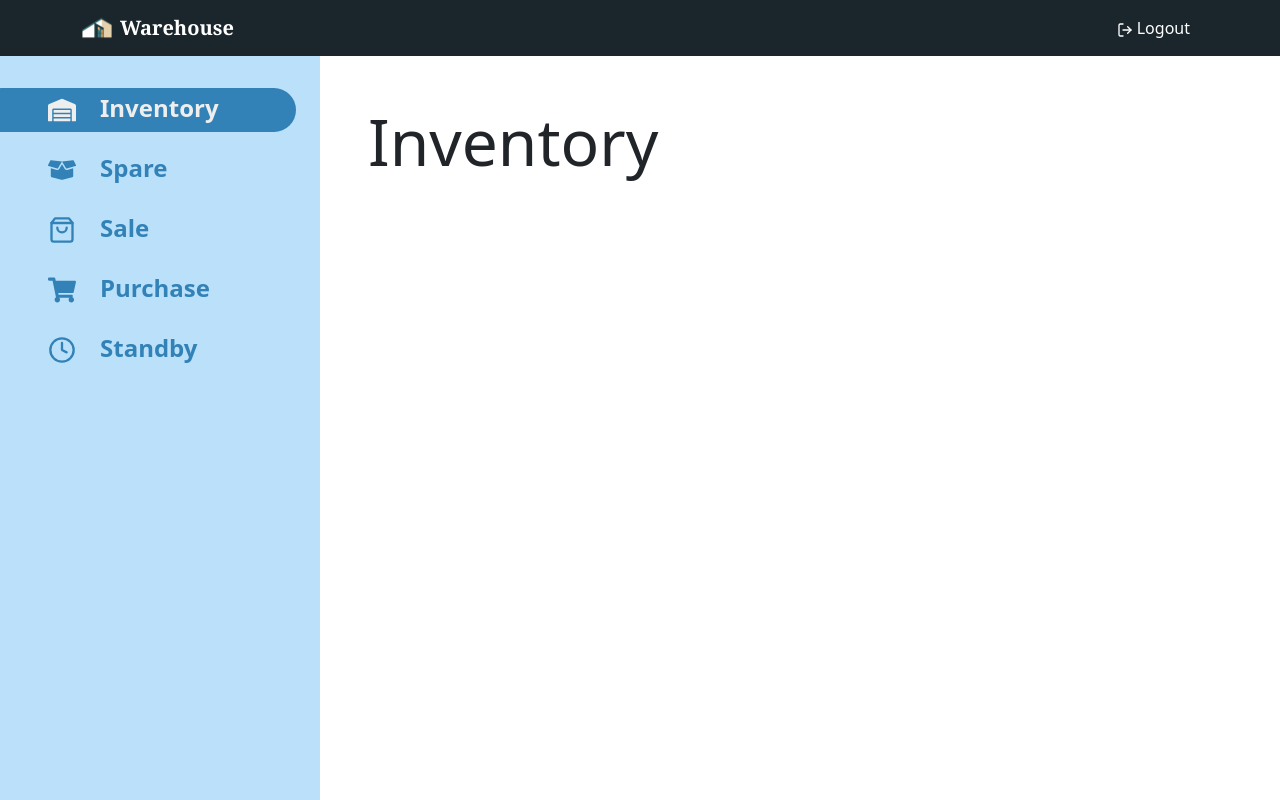
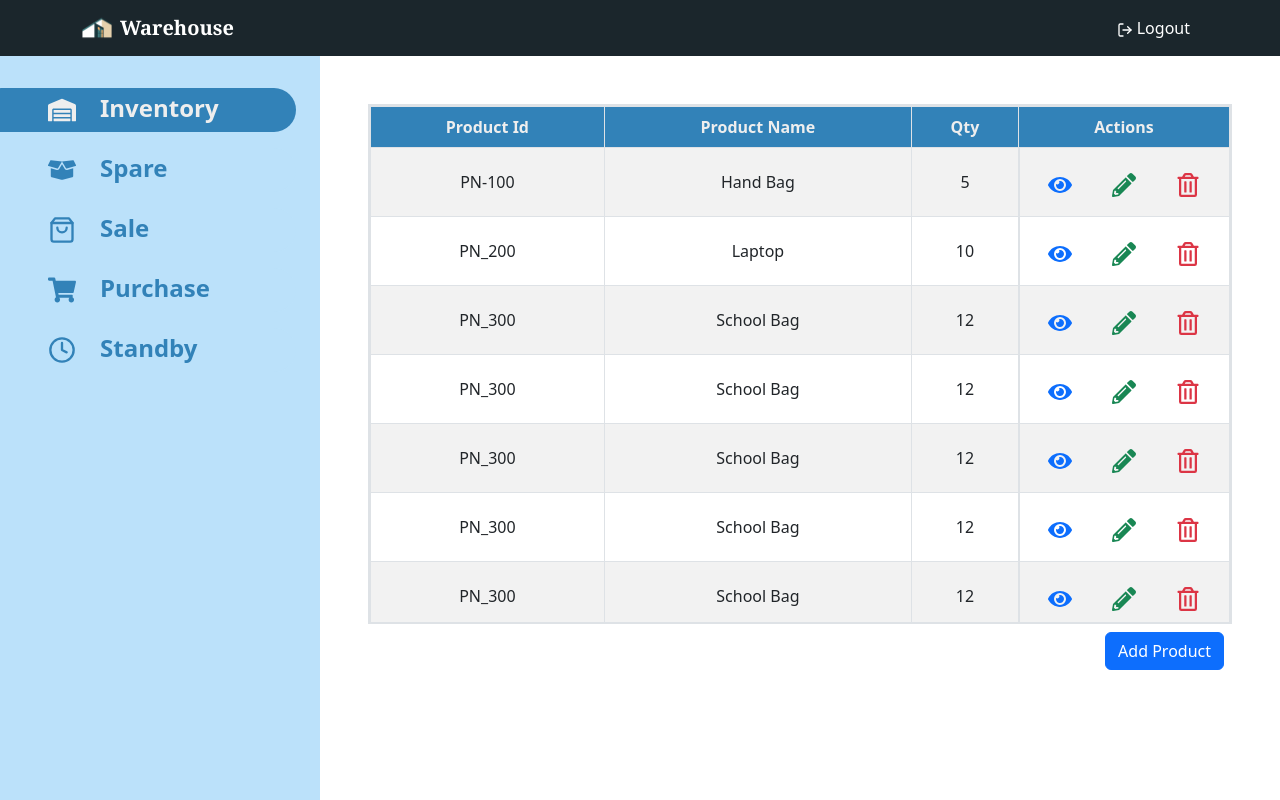
Before and after one commit to parthkambli/Warehouse, a React (Create React App) app in the folder client/: page /inventory in a window 1280 px wide. Built offline with nearby package versions, Linux system fonts and the light colour scheme.

Commit message:
Invebtory Table

```diff
--- /dev/null
+++ b/client/src/components/hero/InventoryTable.jsx
@@ -0,0 +1,192 @@
+import { Button, Table } from "react-bootstrap";
+import { FaEye, FaPencilAlt, FaRegTrashAlt } from "react-icons/fa";
+import { Link } from "react-router-dom";
+
+const InventoryTable = () => {
+  return (
+    <>
+      <div
+        className="border border-2"
+        style={{ height: "65vh", overflowY: "scroll" }}
+      >
+        <Table
+          className="align-middle text-center"
+          responsive
+          striped
+          bordered
+          hover
+        >
+          <thead
+            className="align-middle text-center"
+            style={{ backgroundColor: "#3282B8", color: "#eeeeee" }}
+          >
+            <tr>
+              <th>Product Id</th>
+              <th>Product Name</th>
+              <th>Qty</th>
+              <th>Actions</th>
+            </tr>
+          </thead>
+          <tbody>
+            <tr>
+              <td>PN-100</td>
+              <td>Hand Bag</td>
+              <td>5</td>
+              <td className="row m-0">
+                <span className="text-center text-primary fs-4 m-auto my-2 p-0 col-sm-3 col-12">
+                  <Link to="/inventory/product-detail">
+                    <FaEye />
+                  </Link>
+                </span>
+                <span className="text-center text-success fs-4 m-auto my-2 p-0 col-sm-3 col-12">
+                  <FaPencilAlt />
+                </span>
+                <span className="text-center text-danger fs-4 m-auto my-2 p-0 col-sm-3 col-12">
+                  <FaRegTrashAlt />
+                </span>
+              </td>
+            </tr>
+            <tr>
+              <td>PN_200</td>
+              <td>Laptop</td>
+              <td>10</td>
+              <td className="row m-0">
+                <span className="text-center text-primary fs-4 m-auto my-2 p-0 col-sm-3 col-12">
+                  <Link to="/inventory/product-detail">
+                    <FaEye />
+                  </Link>
+                </span>
+                <span className="text-center text-success fs-4 m-auto my-2 p-0 col-sm-3 col-12">
+                  <FaPencilAlt />
+                </span>
+                <span className="text-center text-danger fs-4 m-auto my-2 p-0 col-sm-3 col-12">
+                  <FaRegTrashAlt />
+                </span>
+              </td>
+            </tr>
+            <tr>
+              <td>PN_300</td>
+              <td>School Bag</td>
+              <td>12</td>
+              <td className="row m-0">
+                <span className="text-center text-primary fs-4 m-auto my-2 p-0 col-sm-3 col-12">
+                  <Link to="/inventory/product-detail">
+                    <FaEye />
+                  </Link>
+                </span>
+                <span className="text-center text-success fs-4 m-auto my-2 p-0 col-sm-3 col-12">
+                  <FaPencilAlt />
+                </span>
+                <span className="text-center text-danger fs-4 m-auto my-2 p-0 col-sm-3 col-12">
+                  <FaRegTrashAlt />
+                </span>
+              </td>
+            </tr>
+            <tr>
+              <td>PN_300</td>
+              <td>School Bag</td>
+              <td>12</td>
+              <td className="row m-0">
+                <span className="text-center text-primary fs-4 m-auto my-2 p-0 col-sm-3 col-12">
+                  <Link to="/inventory/product-detail">
+                    <FaEye />
+                  </Link>
+                </span>
+                <span className="text-center text-success fs-4 m-auto my-2 p-0 col-sm-3 col-12">
+                  <FaPencilAlt />
+                </span>
+                <span className="text-center text-danger fs-4 m-auto my-2 p-0 col-sm-3 col-12">
+                  <FaRegTrashAlt />
+                </span>
+              </td>
+            </tr>
+            <tr>
+              <td>PN_300</td>
+              <td>School Bag</td>
+              <td>12</td>
+              <td className="row m-0">
+                <span className="text-center text-primary fs-4 m-auto my-2 p-0 col-sm-3 col-12">
+                  <Link to="/inventory/product-detail">
+                    <FaEye />
+                  </Link>
+                </span>
+                <span className="text-center text-success fs-4 m-auto my-2 p-0 col-sm-3 col-12">
+                  <FaPencilAlt />
+                </span>
+                <span className="text-center text-danger fs-4 m-auto my-2 p-0 col-sm-3 col-12">
+                  <FaRegTrashAlt />
+                </span>
+              </td>
+            </tr>
+            <tr>
+              <td>PN_300</td>
+              <td>School Bag</td>
+              <td>12</td>
+              <td className="row m-0">
+                <span className="text-center text-primary fs-4 m-auto my-2 p-0 col-sm-3 col-12">
+                  <Link to="/inventory/product-detail">
+                    <FaEye />
+                  </Link>
+                </span>
+                <span className="text-center text-success fs-4 m-auto my-2 p-0 col-sm-3 col-12">
+                  <FaPencilAlt />
+                </span>
+                <span className="text-center text-danger fs-4 m-auto my-2 p-0 col-sm-3 col-12">
+                  <FaRegTrashAlt />
+                </span>
+              </td>
+            </tr>
+            <tr>
+              <td>PN_300</td>
+              <td>School Bag</td>
+              <td>12</td>
+              <td className="row m-0">
+                <span className="text-center text-primary fs-4 m-auto my-2 p-0 col-sm-3 col-12">
+                  <Link to="/inventory/product-detail">
+                    <FaEye />
+                  </Link>
+                </span>
+                <span className="text-center text-success fs-4 m-auto my-2 p-0 col-sm-3 col-12">
+                  <FaPencilAlt />
+                </span>
+                <span className="text-center text-danger fs-4 m-auto my-2 p-0 col-sm-3 col-12">
+                  <FaRegTrashAlt />
+                </span>
+              </td>
+            </tr>
+            <tr>
+              <td>PN_300</td>
+              <td>School Bag</td>
+              <td>12</td>
+              <td className="row m-0">
+                <span className="text-center text-primary fs-4 m-auto my-2 p-0 col-sm-3 col-12">
+                  <Link to="/inventory/product-detail">
+                    <FaEye />
+                  </Link>
+                </span>
+                <span className="text-center text-success fs-4 m-auto my-2 p-0 col-sm-3 col-12">
+                  <FaPencilAlt />
+                </span>
+                <span className="text-center text-danger fs-4 m-auto my-2 p-0 col-sm-3 col-12">
+                  <FaRegTrashAlt />
+                </span>
+              </td>
+            </tr>
+          </tbody>
+        </Table>
+      </div>
+      <Button
+        variant="primary"
+        className="m-2 float-end"
+        // style={{
+        //   backgroundColor: "#3282B8",
+        //   color: "#eeeeee",
+        // }}
+      >
+        Add Product
+      </Button>
+    </>
+  );
+};
+
+export default InventoryTable;
--- a/client/src/pages/Inventory.jsx
+++ b/client/src/pages/Inventory.jsx
@@ -1,7 +1,9 @@
+import InventoryTable from "../components/hero/InventoryTable";
+
 const Inventory = () => {
   return (
     <div className="col-sm-9 p-sm-5">
-      <span className="display-3">Inventory</span>
+      <InventoryTable />
     </div>
   );
 };
```
